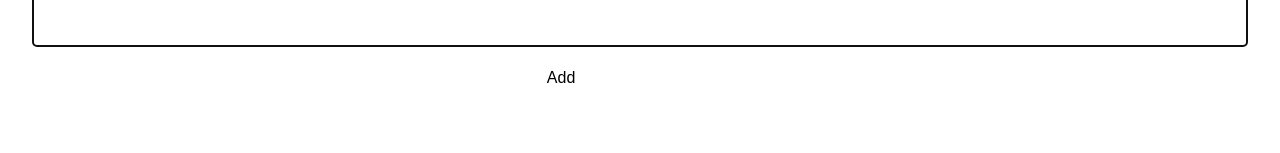
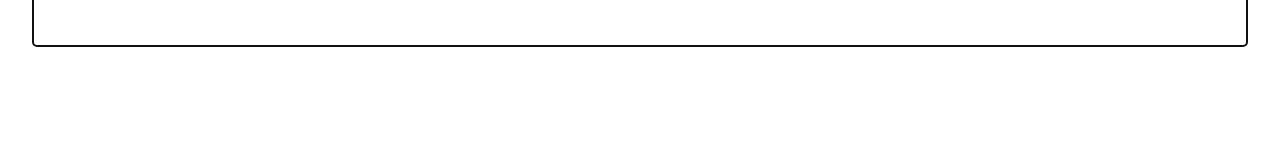
Before and after one commit to JohnyWills1/redux-todo, a Next.js app: page / in a window 1280 px wide. Shown: the part 386-539 px from the top of the page. Built offline with nearby package versions, Linux system fonts and the light colour scheme.

Commit message:
feat: update button component

```diff
--- a/src/Components/Button/Button.tsx
+++ b/src/Components/Button/Button.tsx
@@ -2,25 +2,41 @@ import React from 'react';
 import styled from 'styled-components';
 
 type Props = {
-  buttonText: string;
-  onClick?: (e: React.MouseEvent<HTMLButtonElement>) => void;
-  shape: 'square' | 'pill';
-  type: 'primary' | 'secondary';
+    buttonText: string;
+    onClick?: (e: React.MouseEvent<HTMLButtonElement>) => void;
+    shape: 'square' | 'pill';
+    kind: 'primary' | 'secondary';
 };
 
-function Button({ buttonText, onClick = () => {}, shape, type }: Props): JSX.Element {
-  const ButtonComponent = styled.button`
+const ButtonComponent = styled.button<Props>`
     font-size: 1em;
     margin: 1em;
     padding: 0.25em 1em;
-    color: ${type === 'primary' ? 'black' : 'white'};
-    background-color: ${type === 'primary' ? 'white' : 'transparent'};
-    border: ${type === 'primary' ? 'none' : '2px solid white'};
-    border-radius: ${shape === 'square' ? '3px' : '16px'};
+    color: ${(props) => (props.kind === 'primary' ? 'black' : 'white')};
+    background-color: ${(props) =>
+        props.kind === 'primary' ? 'white' : 'transparent'};
+    border: ${(props) =>
+        props.kind === 'primary' ? 'none' : '2px solid white'};
+    border-radius: ${(props) => (props.shape === 'square' ? '3px' : '16px')};
     cursor: pointer;
-  `;
+`;
 
-  return <ButtonComponent onClick={onClick}>{buttonText}</ButtonComponent>;
+function Button({
+    buttonText,
+    onClick = () => {},
+    shape,
+    kind,
+}: Props): JSX.Element {
+    return (
+        <ButtonComponent
+            onClick={onClick}
+            shape={shape}
+            kind={kind}
+            buttonText={buttonText}
+        >
+            {buttonText}
+        </ButtonComponent>
+    );
 }
 
 export default Button;
```
